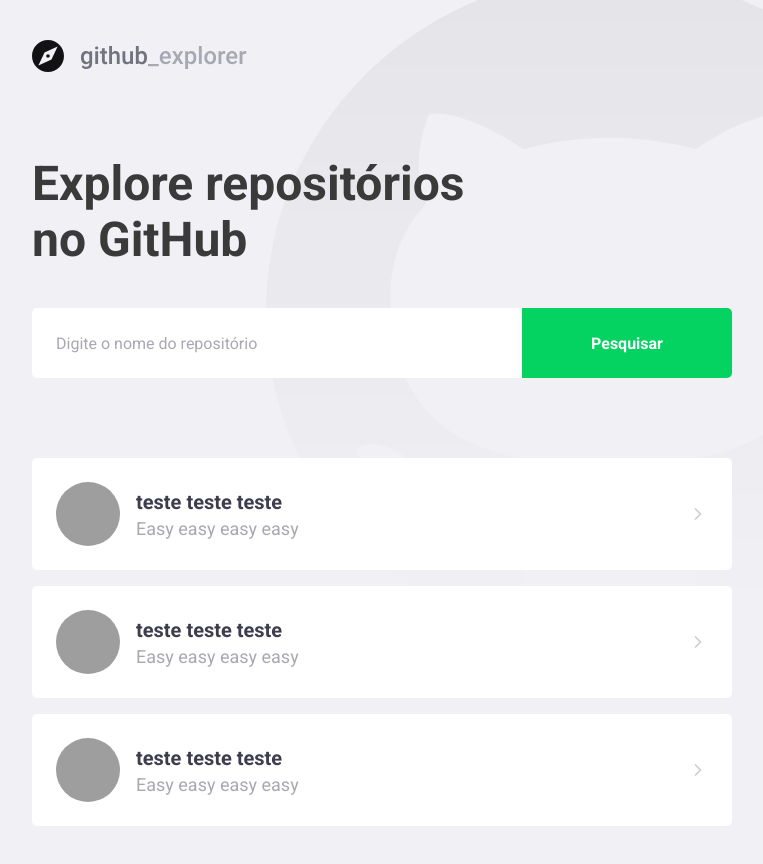
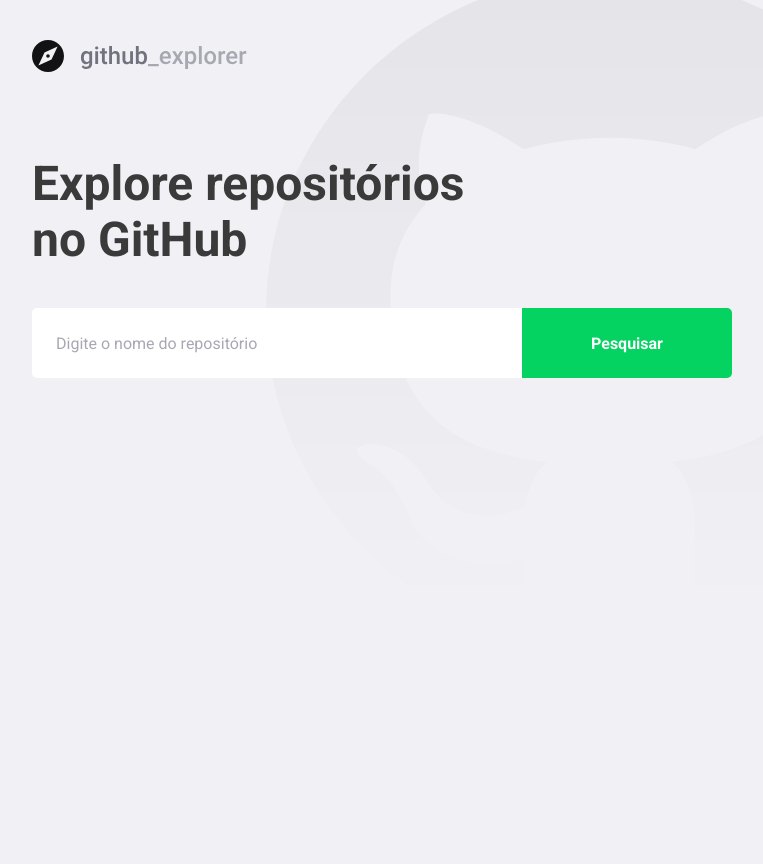
Before and after one commit to arllain/primeiro-projeto-react, a React (Create React App) app: page / in a window 1280 px wide. Shown: the whole page, without its empty margins (148-911 px from the left). After the commit the page ends 800 px from the top, so only its background shows below. Built offline with nearby package versions, Linux system fonts and the light colour scheme; grey boxes are pictures that could not be loaded.

Commit message:
Conectando a API

```diff
--- a/package.json
+++ b/package.json
@@ -12,6 +12,7 @@
     "@types/react-dom": "^16.9.0",
     "@types/react-router-dom": "^5.1.4",
     "@types/styled-components": "^5.1.0",
+    "axios": "^0.19.2",
     "polished": "^3.5.2",
     "react": "^16.13.1",
     "react-dom": "^16.13.1",
--- a/src/pages/Dashboard/index.tsx
+++ b/src/pages/Dashboard/index.tsx
@@ -1,52 +1,59 @@
-import React from 'react';
+import React, { useState, FormEvent } from 'react';
 import { FiChevronRight } from 'react-icons/fi';
+import api from '../../services/api';
 import logoImg from '../../assets/logo.svg';
 import { Title, Form, Repositories } from './styles';
 
+interface Repository {
+  full_name: string;
+  description: string;
+  owner: {
+    loging: string;
+    avatar_url: string;
+  };
+}
+
 const Dashboard: React.FC = () => {
+  const [newRepo, setNewRepo] = useState('');
+  const [repositories, setRepositories] = useState<Repository[]>([]);
+
+  async function handleAddRepository(
+    event: FormEvent<HTMLFormElement>,
+  ): Promise<void> {
+    event.preventDefault();
+    const response = await api.get<Repository>(`repos/${newRepo}`);
+    const repository = response.data;
+    setRepositories([...repositories, repository]);
+    setNewRepo('');
+  }
+
   return (
     <>
       <img src={logoImg} alt="Github Explorer" />
       <Title>Explore repositórios no GitHub</Title>
-      <Form action="">
-        <input placeholder="Digite o nome do repositório" />
+      <Form onSubmit={handleAddRepository}>
+        <input
+          value={newRepo}
+          onChange={e => setNewRepo(e.target.value)}
+          placeholder="Digite o nome do repositório"
+        />
         <button type="submit">Pesquisar</button>
       </Form>
 
       <Repositories>
-        <a href="teste">
+        {repositories.map(repository => (
+          <a key={repository.full_name} href="teste">
             <img
-            src="https://avatars3.githubusercontent.com/u/9286063?s=460&u=0e8e2853765ecafc8f47ce285caf8e895b4db0f6&v=4"
-            alt="arllain"
+              src={repository.owner.avatar_url}
+              alt={repository.owner.loging}
             />
             <div>
-            <strong>teste teste teste</strong>
-            <p>Easy easy easy easy</p>
+              <strong>{repository.full_name}</strong>
+              <p>{repository.description}</p>
             </div>
             <FiChevronRight size={20} />
           </a>
-        <a href="teste">
-          <img
-            src="https://avatars3.githubusercontent.com/u/9286063?s=460&u=0e8e2853765ecafc8f47ce285caf8e895b4db0f6&v=4"
-            alt="arllain"
-          />
-          <div>
-            <strong>teste teste teste</strong>
-            <p>Easy easy easy easy</p>
-          </div>
-          <FiChevronRight size={20} />
-        </a>
-        <a href="teste">
-          <img
-            src="https://avatars3.githubusercontent.com/u/9286063?s=460&u=0e8e2853765ecafc8f47ce285caf8e895b4db0f6&v=4"
-            alt="arllain"
-          />
-          <div>
-            <strong>teste teste teste</strong>
-            <p>Easy easy easy easy</p>
-          </div>
-          <FiChevronRight size={20} />
-        </a>
+        ))}
       </Repositories>
     </>
   );
--- a/src/pages/Dashboard/styles.ts
+++ b/src/pages/Dashboard/styles.ts
@@ -75,7 +75,8 @@
     }
 
     div {
-      margin-left: 16px;
+      margin: 0 16px;
+      flex: 1;
 
       strong {
         font-size: 20px;
--- /dev/null
+++ b/src/services/api.ts
@@ -0,0 +1,7 @@
+import axios from 'axios';
+
+const api = axios.create({
+  baseURL: 'https://api.github.com',
+});
+
+export default api;
```
Also changed, not shown: .eslintrc.json, 1 other file (tests, documents, lock files or other folders). Lines whose indentation alone changed are shown as unchanged.
